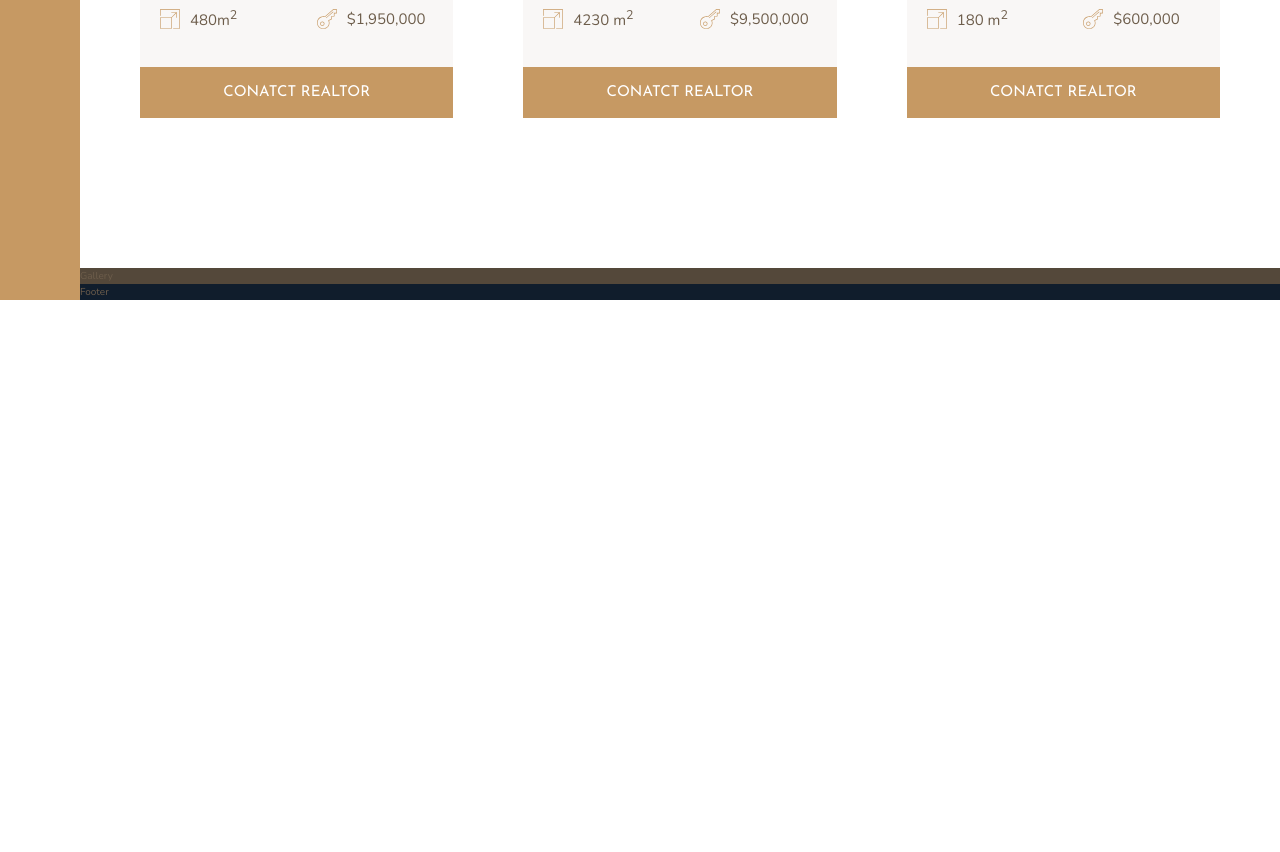
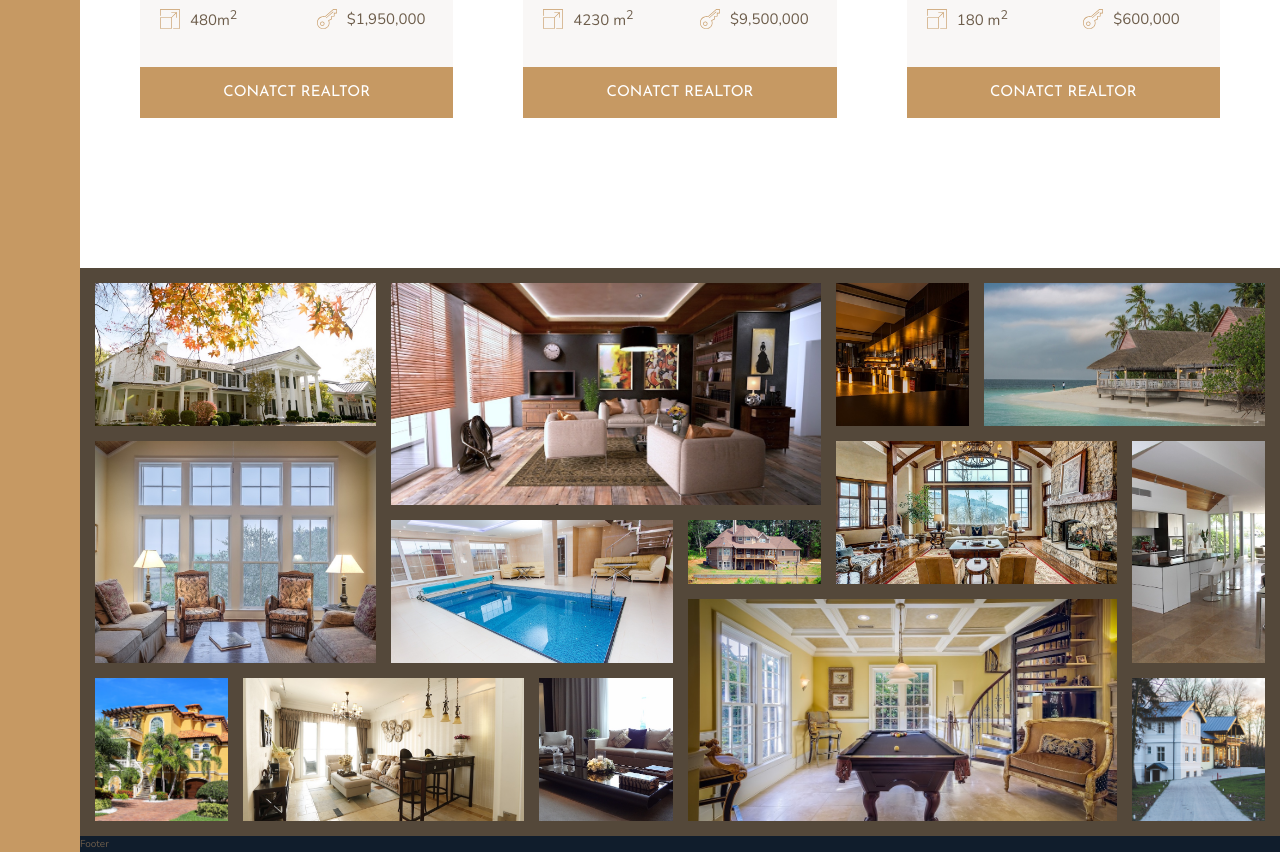
Before and after one commit to Gwan-Woo-Jeong/Nexter, a website: page index.html in a window 1280 px wide. Shown: the part 2804-3656 px from the top of the page. Before the commit the page ends 3104 px from the top, so only its background shows below. Drawn offline with nearby package versions, Linux system fonts and the light colour scheme; files that its build step writes are made by us from their sources.

Commit message:
build gallery section

```diff
--- a/index.html
+++ b/index.html
@@ -203,7 +203,50 @@
         <button class="btn home__btn">Conatct realtor</button>
       </div>
     </section>
-    <section class="gallery">Gallery</section>
+    <section class="gallery">
+      <figure class="gallery__item gallery__item--1">
+        <img src="img/gal-1.jpeg" alt="Gallery image 1" class="gallery__img" />
+      </figure>
+      <figure class="gallery__item gallery__item--2">
+        <img src="img/gal-2.jpeg" alt="Gallery image 2" class="gallery__img" />
+      </figure>
+      <figure class="gallery__item gallery__item--3">
+        <img src="img/gal-3.jpeg" alt="Gallery image 3" class="gallery__img" />
+      </figure>
+      <figure class="gallery__item gallery__item--4">
+        <img src="img/gal-4.jpeg" alt="Gallery image 4" class="gallery__img" />
+      </figure>
+      <figure class="gallery__item gallery__item--5">
+        <img src="img/gal-5.jpeg" alt="Gallery image 5" class="gallery__img" />
+      </figure>
+      <figure class="gallery__item gallery__item--6">
+        <img src="img/gal-6.jpeg" alt="Gallery image 6" class="gallery__img" />
+      </figure>
+      <figure class="gallery__item gallery__item--7">
+        <img src="img/gal-7.jpeg" alt="Gallery image 7" class="gallery__img" />
+      </figure>
+      <figure class="gallery__item gallery__item--8">
+        <img src="img/gal-8.jpeg" alt="Gallery image 8" class="gallery__img" />
+      </figure>
+      <figure class="gallery__item gallery__item--9">
+        <img src="img/gal-9.jpeg" alt="Gallery image 9" class="gallery__img" />
+      </figure>
+      <figure class="gallery__item gallery__item--10">
+        <img src="img/gal-10.jpeg" alt="Gallery image 10" class="gallery__img" />
+      </figure>
+      <figure class="gallery__item gallery__item--11">
+        <img src="img/gal-11.jpeg" alt="Gallery image 11" class="gallery__img" />
+      </figure>
+      <figure class="gallery__item gallery__item--12">
+        <img src="img/gal-12.jpeg" alt="Gallery image 12" class="gallery__img" />
+      </figure>
+      <figure class="gallery__item gallery__item--13">
+        <img src="img/gal-13.jpeg" alt="Gallery image 13" class="gallery__img" />
+      </figure>
+      <figure class="gallery__item gallery__item--14">
+        <img src="img/gal-14.jpeg" alt="Gallery image 14" class="gallery__img" />
+      </figure>
+    </section>
     <footer class="footer">Footer</footer>
   </body>
 </html>
--- a/sass/_gallery.scss
+++ b/sass/_gallery.scss
@@ -1,4 +1,98 @@
 .gallery {
   background-color: $color-grey-dark-1;
   grid-column: full-start / full-end;
+
+  display: grid;
+  grid-template-columns: repeat(8, 1fr);
+  grid-template-rows: repeat(7, 5vw);
+  gap: 1.5rem;
+  padding: 1.5rem;
+
+  &__item {
+    &--1 {
+      grid-row: 1 / span 2;
+      grid-column: 1 / span 2;
+    }
+
+    &--2 {
+      grid-row: 1 / span 3;
+      grid-column: 3 / span 3;
+    }
+
+    &--3 {
+      grid-row: 1 / span 2;
+      grid-column: 6 / span 1;
+    }
+
+    &--4 {
+      grid-row: 1 / span 2;
+      grid-column: 7 / span 2;
+    }
+
+    &--5 {
+      grid-row: 3 / span 3;
+      grid-column: 1 / span 2;
+    }
+
+    &--6 {
+      grid-row: 4 / span 2;
+      grid-column: 3 / span 2;
+    }
+
+    &--7 {
+      grid-row: 4 / span 1;
+      grid-column: 5 / span 1;
+    }
+
+    &--8 {
+      grid-row: 3 / span 2;
+      grid-column: 6 / span 2;
+    }
+
+    &--9 {
+      grid-row: 3 / span 3;
+      grid-column: 8 / span 1;
+    }
+
+    &--10 {
+      grid-row: 6 / -1;
+      grid-column: 1 / span 1;
+    }
+
+    &--11 {
+      grid-row: 6 / -1;
+      grid-column: 2 / span 2;
+    }
+
+    &--12 {
+      grid-row: 6 / -1;
+      grid-column: 4 / span 1;
+    }
+
+    &--13 {
+      grid-row: 5 / -1;
+      grid-column: 5 / span 3;
+    }
+
+    &--13 {
+      grid-row: 5 / -1;
+      grid-column: 5 / span 3;
+    }
+
+    &--14 {
+      grid-row: 6 / -1;
+      grid-column: 8 / -1;
+    }
+  }
+
+  &__img {
+    width: 100%;
+    height: 100%;
+    object-fit: cover;
+    display: block;
+  }
+
+  & > * {
+    width: 100%;
+  }
 }
```
